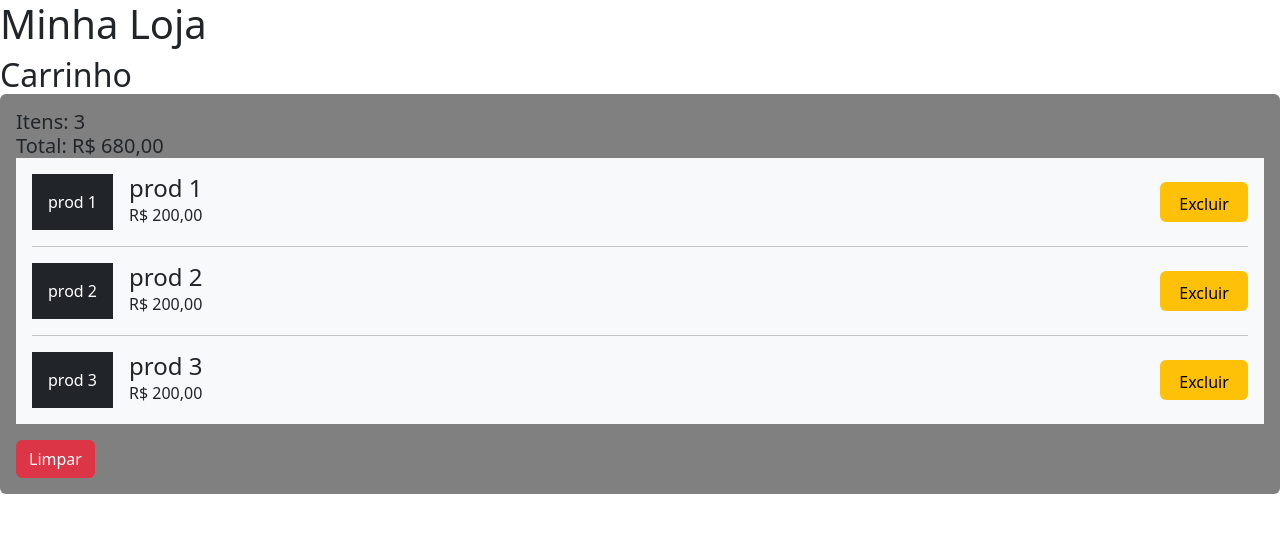
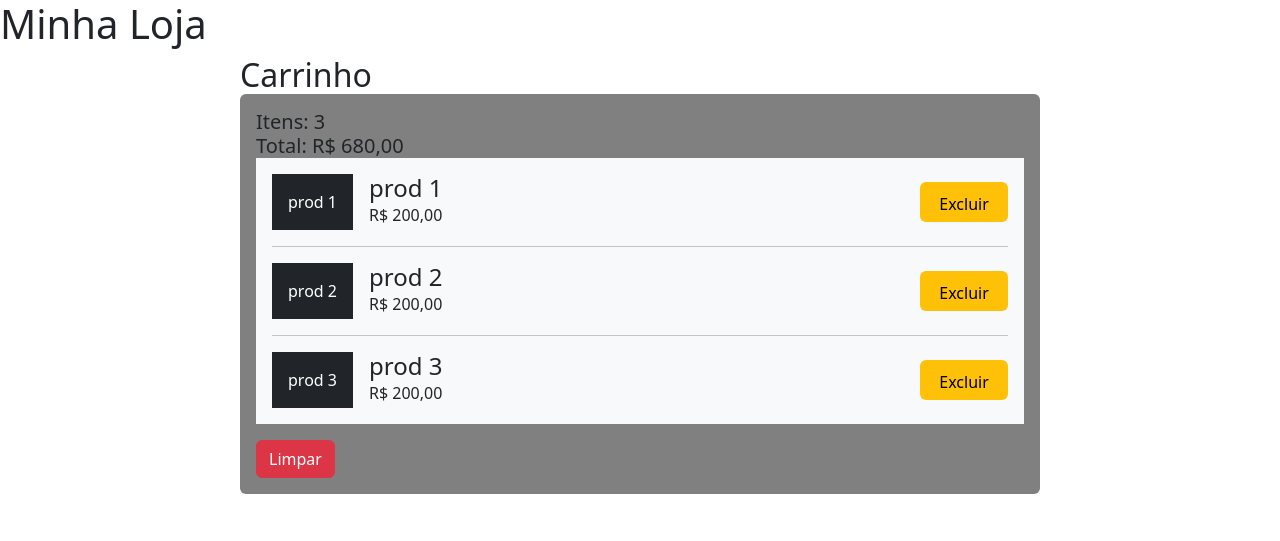
Before and after one commit to estefanostroher/my-store, a React (Vite) app: page / in a window 1280 px wide. Shown: the top 541 px of the page. Built offline with nearby package versions, Linux system fonts and the light colour scheme; data requests are answered from the project's data file.

Commit message:
encapsulate body

```diff
--- a/src/App.jsx
+++ b/src/App.jsx
@@ -9,8 +9,10 @@ function App() {
     <>
       <main>
         <Header />
-        <Kart />
-        <ListaProdutos />
+        <section className='d-flex flex-column gap-3' style={{padding: '0 15rem'}}>
+          <Kart />
+          <ListaProdutos />
+        </section>
         <Footer />
       </main>
 
```
